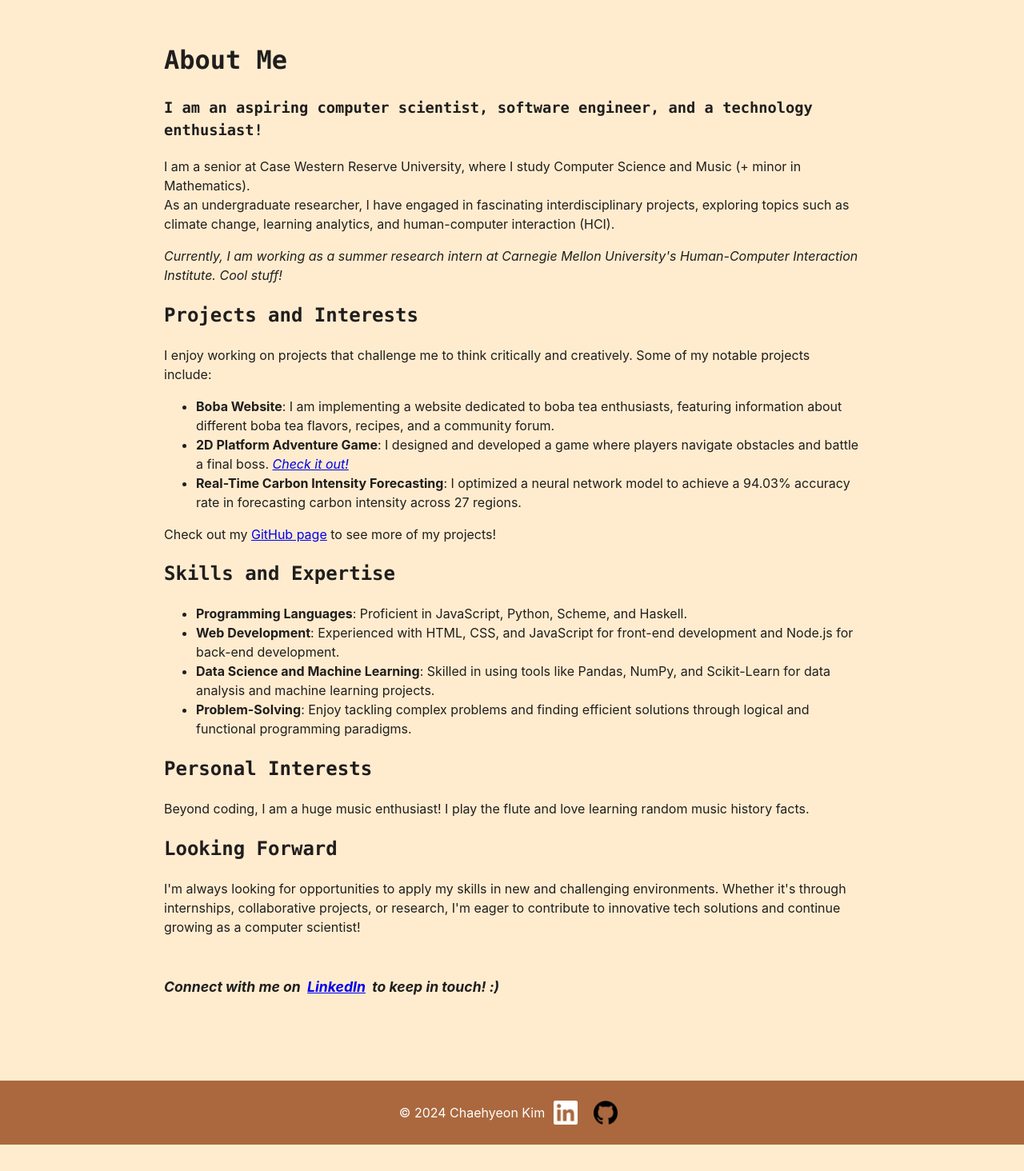
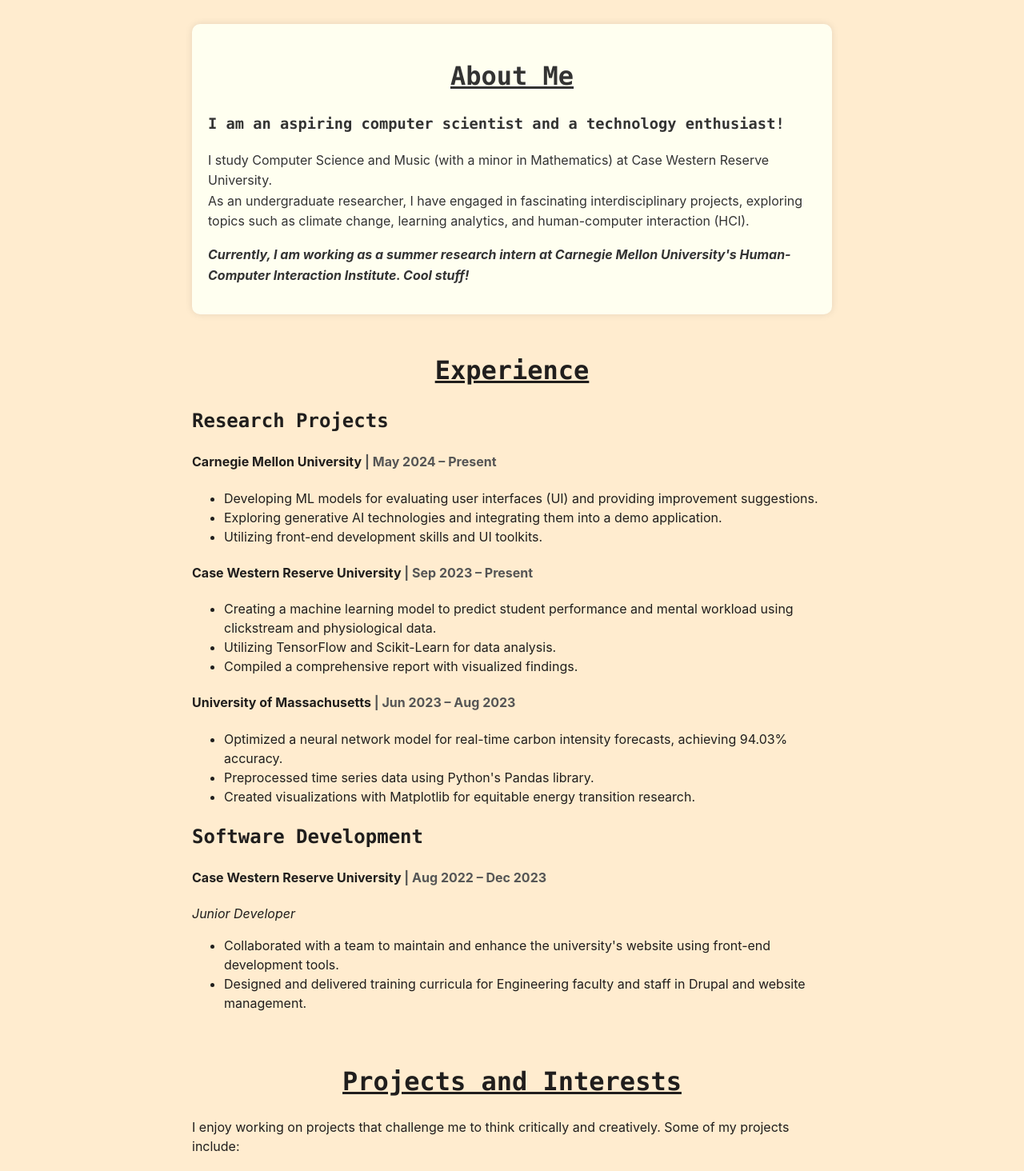
Before and after one commit to chkim0820/chkim0820.github.io, a React (Create React App) app in the folder personal-site/: page /about in a window 1280 px wide. Shown: the part 120-1584 px from the top of the page at 80% size. Before the commit the page ends 1551 px from the top, so only its background shows below. Built offline with nearby package versions, Linux system fonts and the light colour scheme.

Commit message:
made about me page better

```diff
--- a/personal-site/src/App.js
+++ b/personal-site/src/App.js
@@ -32,7 +32,7 @@
         </nav>
       </header>
       <main>
-        <h1 style={{ fontSize: '3em' }}>Welcome!</h1>
+        <h1 className="typing-animation" style={{ fontSize: '3em' }}>Welcome!</h1>
         <h3 style={{ fontSize: '1.5em' }}>I am Chaehyeon Kim, an aspiring computer scientist.</h3>
         <p style={{ fontSize: '1.1em' }}>I created this website to share my journey and experiences with you.
             Here, you'll find a collection of my projects and achievements. Feel free to explore, and if you have any questions or simply want to say hello, please don't hesitate to reach out. Thank you for visiting!</p>
--- a/personal-site/src/components/about.js
+++ b/personal-site/src/components/about.js
@@ -34,37 +34,84 @@
             </header>
             <main>
             <div className="about-container">
-                <h1>About Me</h1>
-                <h3>I am an aspiring computer scientist, software engineer, and a technology enthusiast!</h3>
-                <p> I am a senior at Case Western Reserve University, where I study Computer Science and Music (+ minor in Mathematics).
+            <div class="about-me">
+                <h1 class="section-title">About Me</h1>
+                <h3>I am an aspiring computer scientist and a technology enthusiast!</h3>
+                <p>
+                    I study Computer Science and Music (with a minor in Mathematics) at Case Western Reserve University.
                     <br /> As an undergraduate researcher, I have engaged in fascinating interdisciplinary projects, exploring topics such as climate change, learning analytics, and human-computer interaction (HCI).
                 </p>
-                <p><em>Currently, I am working as a summer research intern at Carnegie Mellon University's Human-Computer Interaction Institute. Cool stuff!</em></p>
+                <p><em><b>Currently, I am working as a summer research intern at Carnegie Mellon University's Human-Computer Interaction Institute. Cool stuff!</b></em></p>
+            </div>
 
+                <br />
+                <h1 class="section-title">Experience</h1>
+                <h2>Research Projects</h2>
+                <div class="work-experience">
+                    <div class="job">
+                        <h4>Carnegie Mellon University <span class="dates"> | May 2024 – Present</span></h4>
+                        <ul>
+                            <li>Developing ML models for evaluating user interfaces (UI) and providing improvement suggestions.</li>
+                            <li>Exploring generative AI technologies and integrating them into a demo application.</li>
+                            <li>Utilizing front-end development skills and UI toolkits.</li>
+                        </ul>
+                    </div>
+                    <div class="job">
+                        <h4>Case Western Reserve University <span class="dates"> | Sep 2023 – Present</span></h4>
+                        <ul>
+                            <li>Creating a machine learning model to predict student performance and mental workload using clickstream and physiological data.</li>
+                            <li>Utilizing TensorFlow and Scikit-Learn for data analysis.</li>
+                            <li>Compiled a comprehensive report with visualized findings.</li>
+                        </ul>
+                    </div>
+                    <div class="job">
+                        <h4>University of Massachusetts <span class="dates"> | Jun 2023 – Aug 2023</span></h4>
+                        <ul>
+                            <li>Optimized a neural network model for real-time carbon intensity forecasts, achieving 94.03% accuracy.</li>
+                            <li>Preprocessed time series data using Python's Pandas library.</li>
+                            <li>Created visualizations with Matplotlib for equitable energy transition research.</li>
+                        </ul>
+                    </div>
+                </div>
 
-                <h2>Projects and Interests</h2>
-                <p>I enjoy working on projects that challenge me to think critically and creatively. Some of my notable projects include:</p>
+                <h2>Software Development</h2>
+                <div class="work-experience">
+                    <div class="job">
+                        <h4>Case Western Reserve University <span class="dates"> | Aug 2022 – Dec 2023</span></h4>
+                        <p><em>Junior Developer</em></p>
+                        <ul>
+                            <li>Collaborated with a team to maintain and enhance the university's website using front-end development tools.</li>
+                            <li>Designed and delivered training curricula for Engineering faculty and staff in Drupal and website management.</li>
+                        </ul>
+                    </div>
+                </div>
+
+                <br />
+                <h1 class="section-title">Projects and Interests</h1>
+                <p>I enjoy working on projects that challenge me to think critically and creatively. Some of my projects include:</p>
                 <ul>
-                    <li><strong>Boba Website</strong>: I am implementing a website dedicated to boba tea enthusiasts, featuring information about different boba tea flavors, recipes, and a community forum.</li>
-                    <li><strong>2D Platform Adventure Game</strong>: I designed and developed a game where players navigate obstacles and battle a final boss. <a href="https://ecse-csds290.itch.io/artifacts-of-the-past-2023-team-7"><em>Check it out!</em></a></li>
-                    <li><strong>Real-Time Carbon Intensity Forecasting</strong>: I optimized a neural network model to achieve a 94.03% accuracy rate in forecasting carbon intensity across 27 regions.</li>
-                </ul>
-                <p>Check out my <a href='https://github.com/chkim0820'>GitHub page</a> to see more of my projects!</p>
-
-                <h2>Skills and Expertise</h2>
-                <ul>
-                    <li><strong>Programming Languages</strong>: Proficient in JavaScript, Python, Scheme, and Haskell.</li>
-                    <li><strong>Web Development</strong>: Experienced with HTML, CSS, and JavaScript for front-end development and Node.js for back-end development.</li>
-                    <li><strong>Data Science and Machine Learning</strong>: Skilled in using tools like Pandas, NumPy, and Scikit-Learn for data analysis and machine learning projects.</li>
-                    <li><strong>Problem-Solving</strong>: Enjoy tackling complex problems and finding efficient solutions through logical and functional programming paradigms.</li>
+                    <li><strong>Boba Website</strong>: Implementing a website for boba tea enthusiasts, featuring information about different flavors, recipes, and a community forum.</li>
+                    <li><strong>2D Platform Adventure Game</strong>: Designed and developed a game where players navigate obstacles and battle a final boss. <a href="https://ecse-csds290.itch.io/artifacts-of-the-past-2023-team-7"><em><b>Check it out!</b></em></a></li>
+                    <li><strong>Language Interpreter</strong>: Developed a Scheme interpreter for a Java/C-ish language with features like variables, functions, control flow, exception handling, and object-oriented concepts.</li>
+                    <li><strong>Maritime AIS Predictor</strong>: Conducted clustering analysis on AIS data from maritime vessels, optimizing algorithms to predict vessel movements with up to 90.8% accuracy.</li>
                 </ul>
 
-                <h2>Personal Interests</h2>
-                <p>Beyond coding, I am a huge music enthusiast! I play the flute and love learning random music history facts.</p>
+                <p>Check out my <a href='https://github.com/chkim0820'><b><em>GitHub page</em></b></a> to see more of my projects!</p>
 
+                <br />
+                <h1 class="section-title">Skills and Expertise</h1>
+                <ul>
+                    <li><strong>Programming Languages</strong>: Python, SQL, Java, JavaScript, C/C++, C#, HTML/CSS, R, Racket, Haskell, Prolog.</li>
+                    <li><strong>Web Development</strong>: Experienced with React, Node.js, and Flask for full-stack development.</li>
+                    <li><strong>Data Science and Machine Learning</strong>: Skilled in Python's Pandas, NumPy, and Scikit-Learn.</li>
+                    <li><strong>Technical Skills</strong>: React, Databases, APIs, Git, Linux/Unix, Unity, Drupal, Object-Oriented Programming.</li>
+                    <li><strong>Problem-Solving</strong>: I enjoy tackling complex problems and finding efficient solutions through logical and functional programming paradigms!</li>
+                </ul>
+
+                <br />
                 <h2>Looking Forward</h2>
-                <p>I'm always looking for opportunities to apply my skills in new and challenging environments.
-                    Whether it's through internships, collaborative projects, or research, I'm eager to contribute to innovative tech solutions and continue growing as a computer scientist!</p>
+                <p>I'm always excited to apply my skills in dynamic and challenging environments!
+                    Whether it's through internships, collaborative projects, or research, I look forward to contributing to innovative tech solutions and furthering my growth as a computer scientist.</p>
 
                 <h4 style={{ fontSize: '1.1em' }}><br></br><em>Connect with me on
                     &nbsp;<a href="https://www.linkedin.com/in/chkim0820/" target="_blank" rel="noopener noreferrer">LinkedIn</a>&nbsp;
--- a/personal-site/src/styles/App.css
+++ b/personal-site/src/styles/App.css
@@ -62,7 +62,7 @@
   padding: 20px;
   border-radius: 8px;
   width: 100%;
-  max-width: 870px;
+  max-width: 800px;
   margin: 20px auto;
   padding-bottom:60px;
 }
@@ -126,3 +126,58 @@
 input[type="submit"]:hover {
   background-color: #45a049;
 }
+
+a:visited {
+  color: #6E260E; /* Same as the default link color */
+}
+
+a {
+  color: #6E260E; /* Same as the default link color */
+  text-decoration: underline; /* Underline style for visited links */
+  font-weight: bold; /* Make the text bold for visited links */
+  transition: color 0.3s ease; /* Smooth transition for color change */
+}
+
+a:hover {
+  color: #FF5733; /* Change color on hover */
+}
+
+.dates {
+  font-weight: bold;
+  color: #555;
+}
+
+.about-me {
+  background-color: ivory;
+  border-radius: 10px;
+  padding: 20px;
+  box-shadow: 0 0 10px rgba(0,0,0,0.1);
+}
+.about-me h1, .about-me h3, .about-me p {
+  color: #333;
+}
+.about-me p {
+  line-height: 1.6;
+}
+.about-me em {
+  font-style: italic;
+  font-weight: bold;
+}
+
+.section-title {
+  text-align: center;
+  text-decoration: underline;
+  font-weight: bold;
+  /* text-shadow: 2px 2px 4px rgba(0, 0, 0, 0.3); */
+}
+
+@keyframes typing {
+  from { width: 0 }
+  to { width: 100% }
+}
+
+.typing-animation {
+  overflow: hidden; /* Ensures text is hidden until animation starts */
+  white-space: nowrap; /* Prevents text from wrapping */
+  animation: typing 3s steps(30, end); /* Adjust duration and steps as needed */
+}
```
